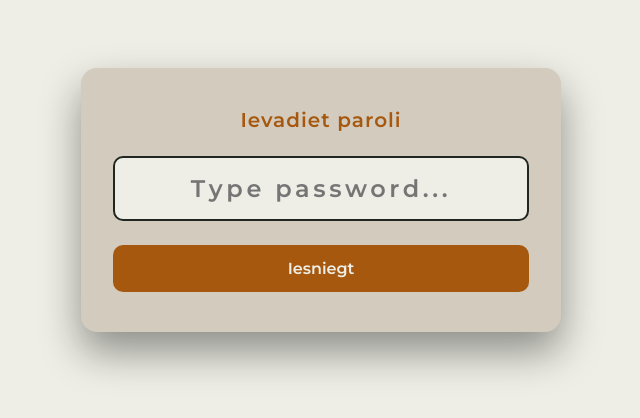
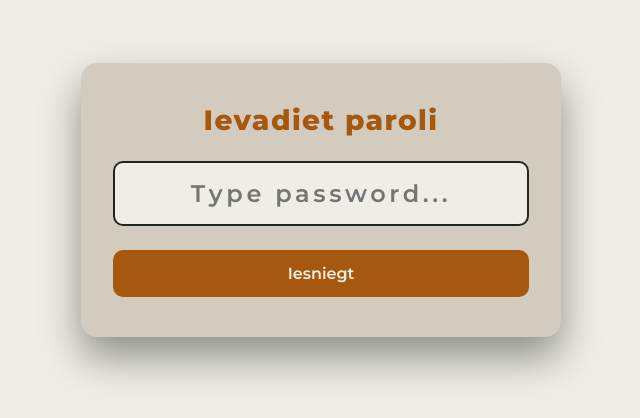
Before and after one commit to Misyip/bjc-decoder, a plain HTML site: page index.html in a window 1280 px wide. Shown: the part 200-618 px from the top of the page, without its empty margins (319-959 px from the left). Drawn offline with Linux system fonts and the light colour scheme.

Commit message:
h1: 1.25 -> 1.75 // 600 -> 900

```diff
--- a/styles.css
+++ b/styles.css
@@ -35,8 +35,8 @@ body {
 }
 
 h1 {
-  font-size: 1.25rem;
-  font-weight: 600;
+  font-size: 1.75rem;
+  font-weight: 900;
   color: #A6580F;
   letter-spacing: 0.05em;
 }
```
